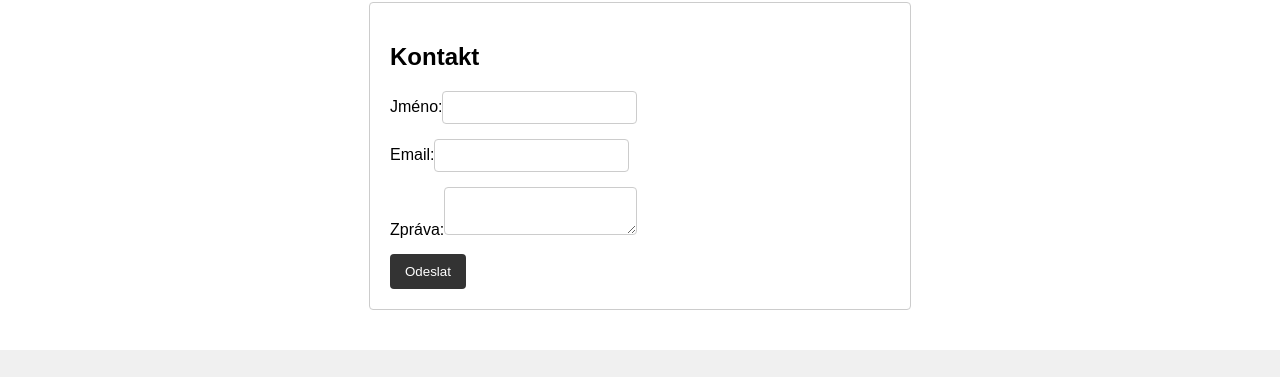
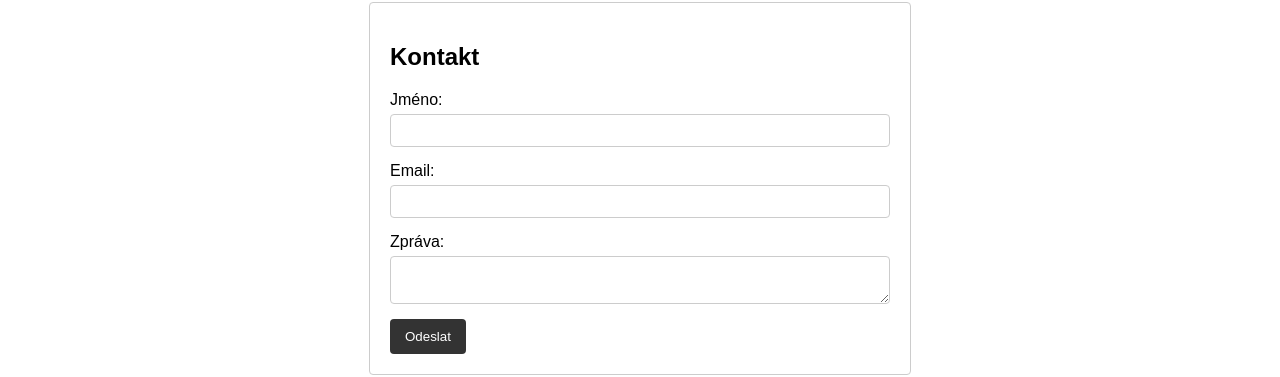
Before and after one commit to DannyRusnok/luminex, a React (Create React App) app: page / in a window 1280 px wide. Shown: the part 265-642 px from the top of the page. Built offline with nearby package versions, Linux system fonts and the light colour scheme.

Commit message:
Align and enlarge contact form inputs

```diff
--- a/src/Contact.css
+++ b/src/Contact.css
@@ -17,11 +17,25 @@
   text-align: left;
 }
 
+.form-group label {
+  margin-bottom: 5px;
+}
+
 .form-group input,
 .form-group textarea {
+  width: 100%;
+  box-sizing: border-box;
   padding: 8px;
   border: 1px solid #ccc;
   border-radius: 4px;
+}
+
+@media (max-width: 600px) {
+  .form-group input,
+  .form-group textarea {
+    padding: 12px;
+    font-size: 1.1rem;
+  }
 }
 
 button[type="submit"] {
--- a/src/Contact.js
+++ b/src/Contact.js
@@ -7,22 +7,16 @@
       <h2>Kontakt</h2>
       <form action="mailto:Daniel.rusnok@gmail.com" method="post" encType="text/plain">
         <div className="form-group">
-          <label>
-            Jméno:
-            <input type="text" name="name" required />
-          </label>
+          <label htmlFor="name">Jméno:</label>
+          <input type="text" id="name" name="name" required />
         </div>
         <div className="form-group">
-          <label>
-            Email:
-            <input type="email" name="email" required />
-          </label>
+          <label htmlFor="email">Email:</label>
+          <input type="email" id="email" name="email" required />
         </div>
         <div className="form-group">
-          <label>
-            Zpráva:
-            <textarea name="message" required />
-          </label>
+          <label htmlFor="message">Zpráva:</label>
+          <textarea id="message" name="message" required />
         </div>
         <button type="submit">Odeslat</button>
       </form>
```
